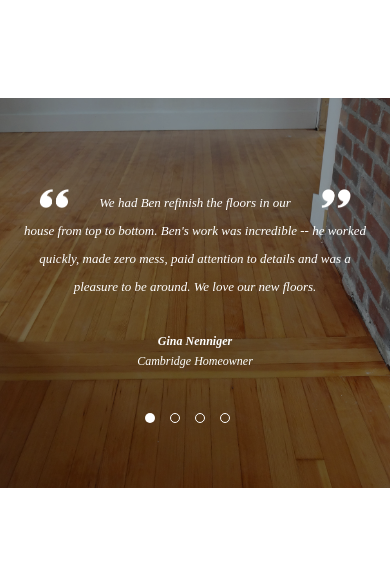
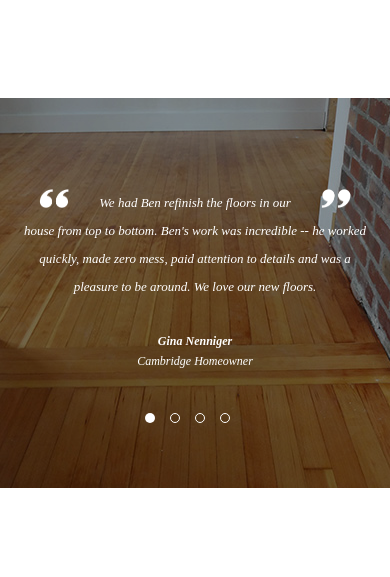
Before and after one commit to elidlocke/woodworks-site, a Jekyll site: the page built from index.html, in a window 390 px wide. Shown: the part 1627-2204 px from the top of the page. Built offline with Jekyll 4.4.1, drawn with Linux system fonts in a browser that asks for light colours; nearby versions of some CDN libraries; some web fonts are replaced.

Commit message:
more appropriate images for mobile

```diff
--- a/_layouts/default.html
+++ b/_layouts/default.html
@@ -7,7 +7,7 @@
     <meta name="description" content="{% if page.description %}{{ page.description }}{% else %}{{ site.description }}{% endif %}">
     <base href="{{ site.url }}">
     <meta name="viewport" content="width=device-width, initial-scale=1">
-    <!-- Place favicon.ico and apple-touch-icon.png in the root directory -->
+    <!-- favicon.ico in the root directory -->
 
     <!-- CSS -->
     <link rel="stylesheet" href="css/owl.carousel.css">
--- a/css/responsive.css
+++ b/css/responsive.css
@@ -182,12 +182,6 @@
   #slider .block {
     padding-left: 0px;
   }
-  #testimonial,
-  #global-header {
-    background-position:center;
-    background-size: cover;
-    background-width: 100%;
-  }
   /*--
 	wrapper Start
 --*/
@@ -330,9 +324,21 @@
     line-height: 20px;
     padding-top: 15px;
   }
+    /*--
+  images start
+  --*/
+  #testimonial {
+    background: url("../img/mobile_wood_and_brick_bg.jpg") no-repeat;
+  }
+  #global-header {
+    background: url("../img/mobile_wood_floor_refinished_natural.jpg") no-repeat;
+  }
+  #call-to-action {
+    background: url("../img/mobile_call_to_action_bg.png") no-repeat;
+  }
   /*--
 	features Start
---*/
+  --*/
   #features-work .block ul li {
     display: block;
     width: 100%;
--- a/css/style.css
+++ b/css/style.css
@@ -329,7 +329,7 @@
   font-family: 'Volkhov', serif;
   font-style: italic;
 
-  background: url("../img/wood and brick-bg.jpg") no-repeat;
+  background: url("../img/wood-and-brick-bg.jpg") no-repeat;
   background-size: cover;
   background-attachment: fixed;
   position: relative;
@@ -534,7 +534,7 @@
   transition: all 0.4s ease-in-out;
 }
 #portfolio-work .block .portfolio-content ul li {
-  float: left;
+  float: center;
   width: 31.6%;
   overflow: hidden;
   margin: 6px;
```
Also changed, not shown: img/mobile_call_to_action_bg.png (added), img/mobile_wood_and_brick_bg.jpg (added), img/mobile_wood_floor_refinished_natural.jpg (added), img/wood-and-brick-bg.jpg (renamed from img/wood and brick-bg.jpg).
